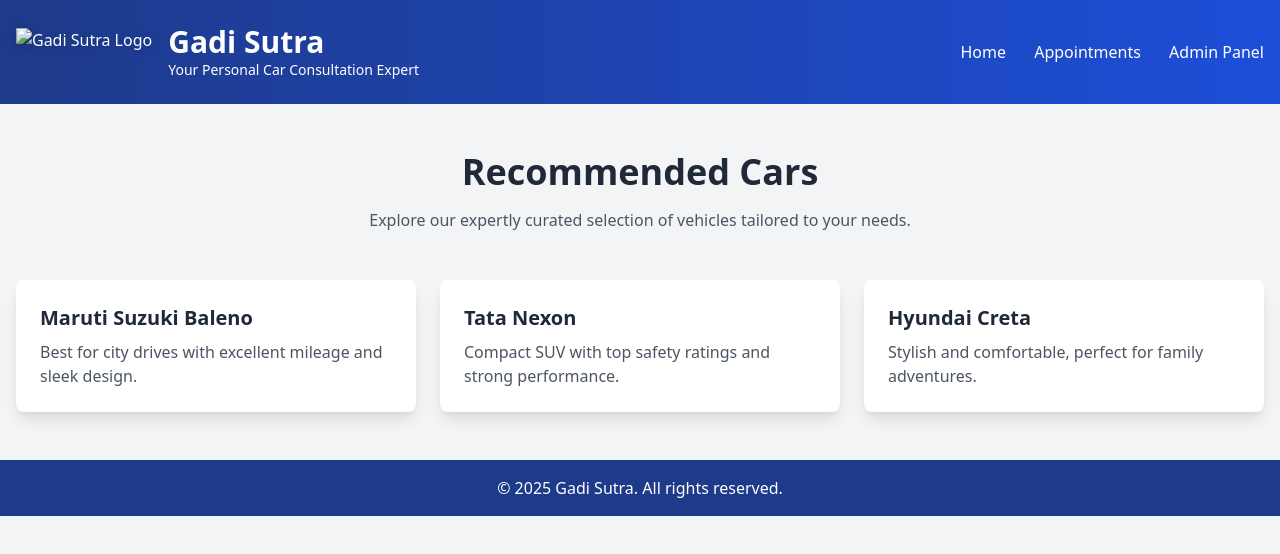
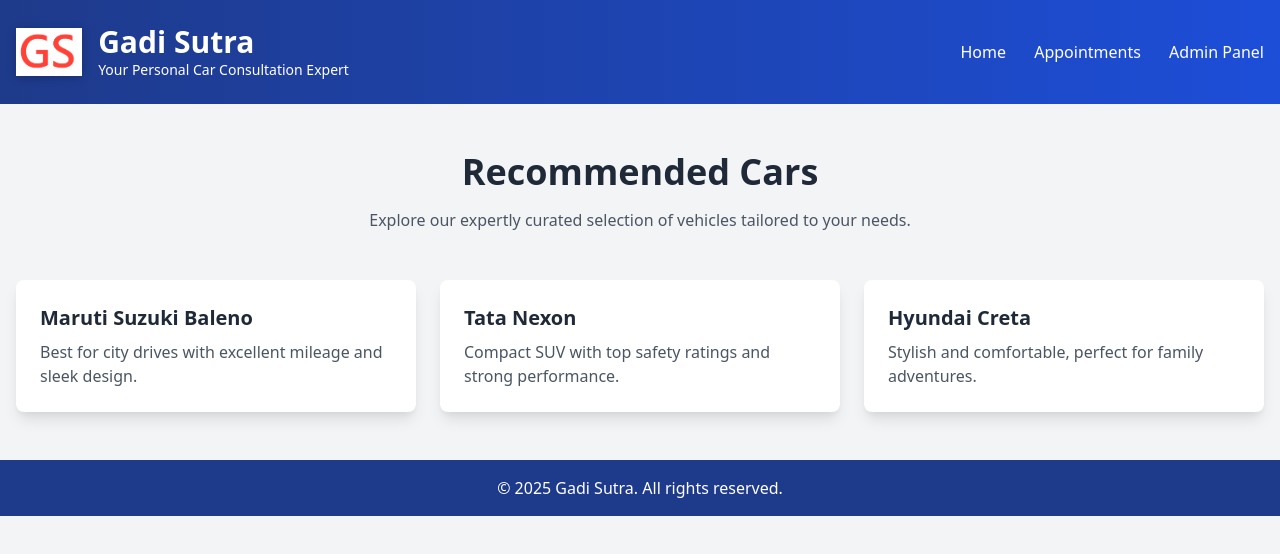
Before and after one commit to Omkar-Darekar/GadiSutra, a plain HTML site: page index.html in a window 1280 px wide. Drawn offline with nearby package versions, Linux system fonts and the light colour scheme.

Commit message:
Adding website logo.

```diff
--- a/index.html
+++ b/index.html
@@ -11,7 +11,7 @@
     <header class="bg-gradient-to-r from-blue-900 to-blue-700 text-white py-6">
         <div class="container mx-auto px-4 flex items-center justify-between">
             <div class="flex items-center">
-                <img src="logo.png" alt="Gadi Sutra Logo" class="h-12 mr-4">
+                <img src="car-sutra-high-resolution-logo.png" alt="Gadi Sutra Logo" class="h-12 mr-4">
                 <div>
                     <h1 class="text-3xl font-bold">Gadi Sutra</h1>
                     <p class="text-sm">Your Personal Car Consultation Expert</p>
```
Also changed, not shown: car-sutra-high-resolution-logo.png (added).
